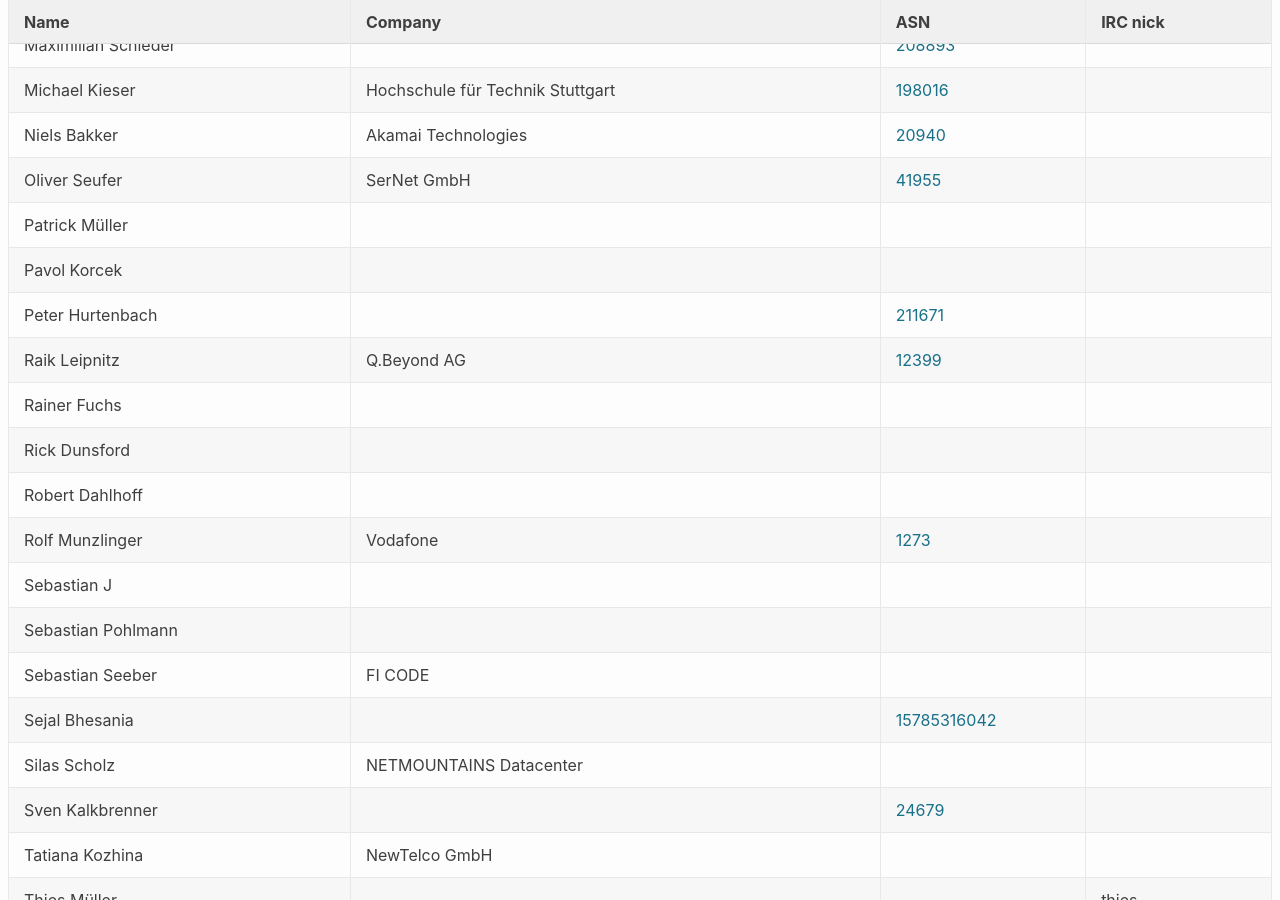
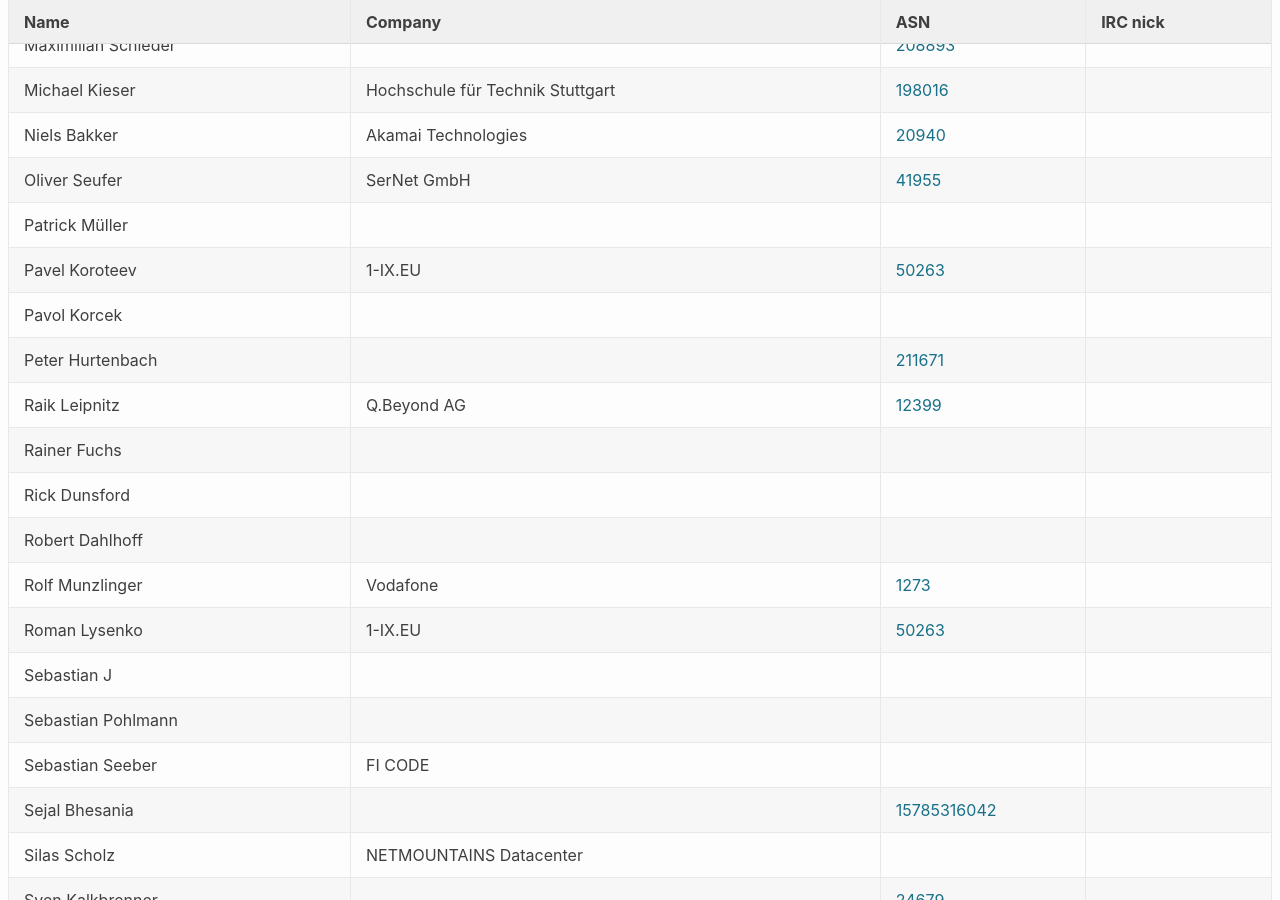
Before and after one commit to denog/pretix-attendeelist, a Jekyll site: the page built from denog15/index.md, in a window 1280 px wide and 900 px high, scrolled down 23109 px. Built offline with Jekyll 4.4.1, drawn with Linux system fonts in a browser that asks for light colours.

Commit message:
Latest data: Tue Nov 14 18:48:23 UTC 2023

```diff
--- a/_data/attendees_denog15_online.json
+++ b/_data/attendees_denog15_online.json
@@ -294,6 +294,12 @@
     "asn": null
   },
   {
+    "name": "Pavel Koroteev",
+    "company": "1-IX.EU",
+    "irc": null,
+    "asn": "50263"
+  },
+  {
     "name": "Pavol Korcek",
     "company": null,
     "irc": null,
@@ -334,6 +340,12 @@
     "company": "Vodafone",
     "irc": null,
     "asn": "1273"
+  },
+  {
+    "name": "Roman Lysenko",
+    "company": "1-IX.EU",
+    "irc": null,
+    "asn": "50263"
   },
   {
     "name": "Sebastian J",
```
